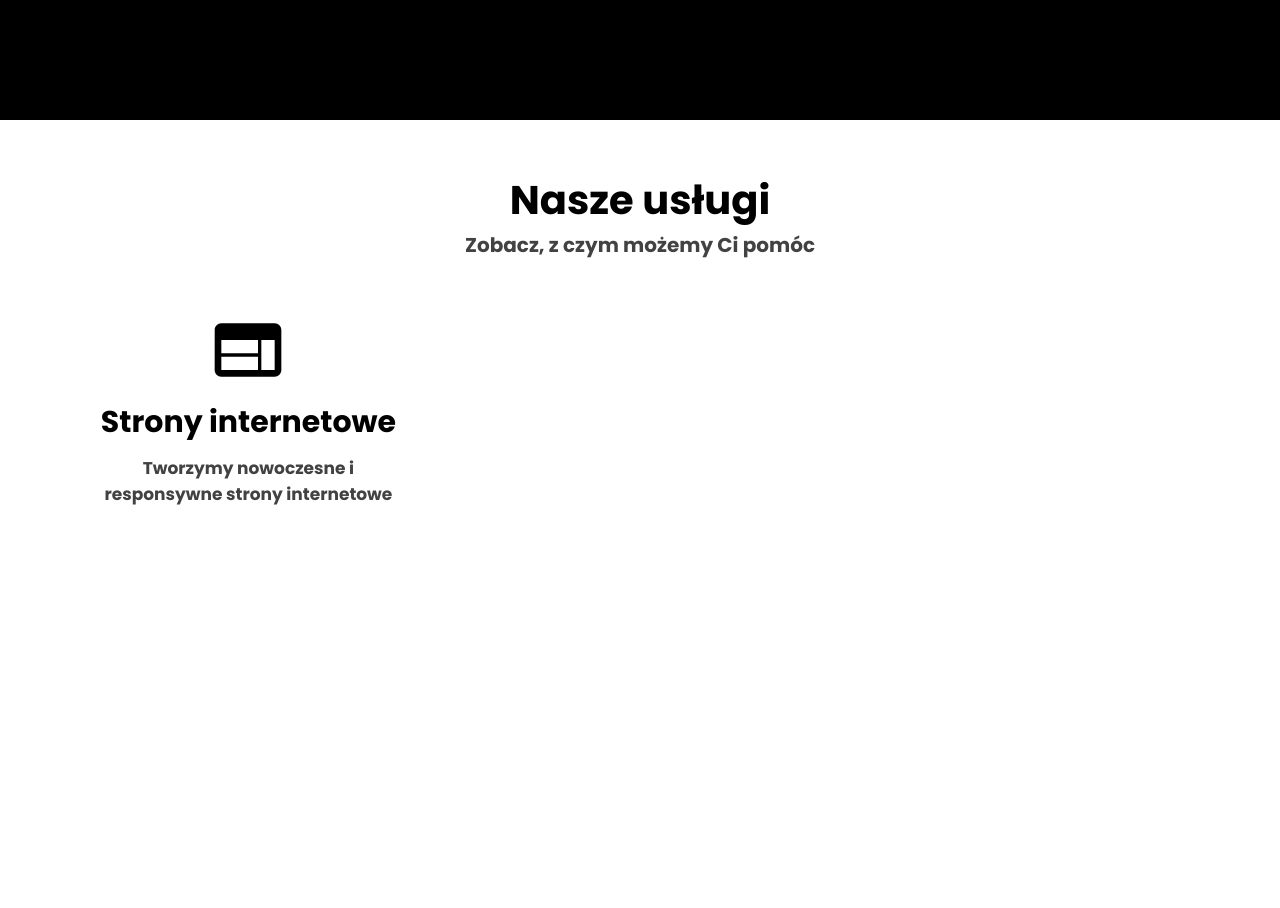
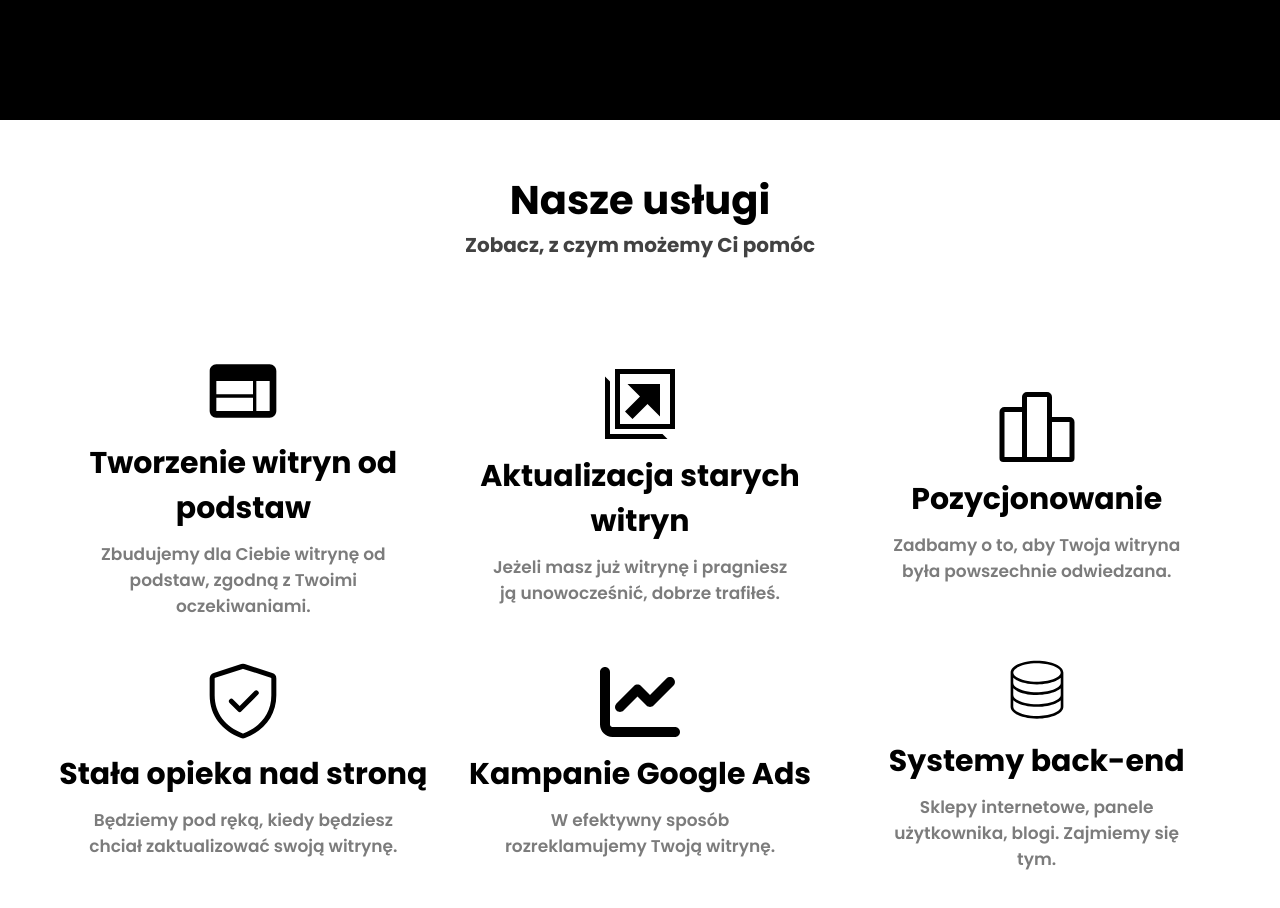
Before and after one commit to KamilCodemate/KamilCodemateWebsite, a React (Create React App) app: page / in a window 1280 px wide. Shown: the part 680-1588 px from the top of the page. Before the commit the page ends 1515 px from the top, so only its background shows below. Built offline with nearby package versions, Linux system fonts and the light colour scheme.

Commit message:
Completed Services section

```diff
--- a/src/Components/ComponentStyles/ServiceCard.scss
+++ b/src/Components/ComponentStyles/ServiceCard.scss
@@ -2,7 +2,19 @@
   text-align: center;
   width: 31vw;
   height: 100%;
+  transition: all 0.5s;
+  border-radius: 30px;
+  display: flex;
+  flex-direction: column;
+  align-items: center;
+  justify-content: center;
 
+  &:hover {
+    -webkit-box-shadow: 8px 8px 24px -5px rgba(66, 68, 90, 1);
+    -moz-box-shadow: 8px 8px 24px -5px rgba(66, 68, 90, 1);
+    box-shadow: 8px 8px 24px -5px rgba(66, 68, 90, 1);
+    cursor: pointer;
+  }
   .card-icon {
     width: 100%;
     display: flex;
@@ -27,9 +39,9 @@
     justify-content: center;
     padding-top: 10px;
     font-size: 20px;
-    color: rgb(66, 66, 66);
+    color: rgb(124, 124, 124);
     text-align: center;
     font-size: 17px;
-    font-weight: bold;
+    font-weight: 600;
   }
 }
--- a/src/Pages/MainPage.tsx
+++ b/src/Pages/MainPage.tsx
@@ -4,6 +4,11 @@ import LaptopImage from '../images/hero-laptop.jpg';
 import { MdWeb } from 'react-icons/md';
 import ServiceCard from '../Components/ServiceCard';
 import MainNavbar from '../Components/MainNavbar';
+import { ImNewTab } from 'react-icons/im';
+import { IoPodiumOutline } from 'react-icons/io5';
+import { GoShieldCheck } from 'react-icons/go';
+import { FaChartLine } from 'react-icons/fa6';
+import { DiStreamline } from 'react-icons/di';
 const MainPage: React.FC = () => {
   return (
     <div className='container'>
@@ -29,9 +34,32 @@ const MainPage: React.FC = () => {
         </div>
         <div id='services-cards'>
           <div className='service-row service-first-row'>
-            <ServiceCard title='Strony internetowe' description='Tworzymy nowoczesne i responsywne strony internetowe' icon={MdWeb} />
+            <ServiceCard
+              title='Tworzenie witryn od podstaw'
+              description='Zbudujemy dla Ciebie witrynę od podstaw, zgodną z Twoimi oczekiwaniami.'
+              icon={MdWeb}
+            />
+            <ServiceCard
+              title='Aktualizacja starych witryn'
+              description='Jeżeli masz już witrynę i pragniesz ją unowocześnić, dobrze trafiłeś.'
+              icon={ImNewTab}
+            />
+            <ServiceCard title='Pozycjonowanie' description='Zadbamy o to, aby Twoja witryna była powszechnie odwiedzana.' icon={IoPodiumOutline} />
           </div>
-          <div className='service-row service-second-row'> </div>
+
+          <div className='service-row service-second-row'>
+            <ServiceCard
+              title='Stała opieka nad stroną'
+              description='Będziemy pod ręką, kiedy będziesz chciał zaktualizować swoją witrynę.'
+              icon={GoShieldCheck}
+            />
+            <ServiceCard title='Kampanie Google Ads' description='W efektywny sposób rozreklamujemy Twoją witrynę.' icon={FaChartLine} />{' '}
+            <ServiceCard
+              title='Systemy back-end'
+              description='Sklepy internetowe, panele użytkownika, blogi. Zajmiemy się tym.'
+              icon={DiStreamline}
+            />{' '}
+          </div>
         </div>
       </div>
     </div>
--- a/src/Pages/PageStyles/MainPage.scss
+++ b/src/Pages/PageStyles/MainPage.scss
@@ -54,6 +54,7 @@
 #services {
   background-color: white;
   width: 100%;
+  margin-bottom: 50px;
 
   #services-title {
     width: 100%;
@@ -61,8 +62,8 @@
     align-items: center;
     justify-content: center;
     flex-direction: column;
-    padding-top: 50px;
-    padding-bottom: 50px;
+    margin-top: 50px;
+    margin-bottom: 100px;
   }
   #first-services-title {
     font-size: 40px;
@@ -85,5 +86,7 @@
     width: 100%;
     height: 250px;
     padding: 0 50px 0 50px;
+    display: flex;
+    gap: 10px;
   }
 }
```
